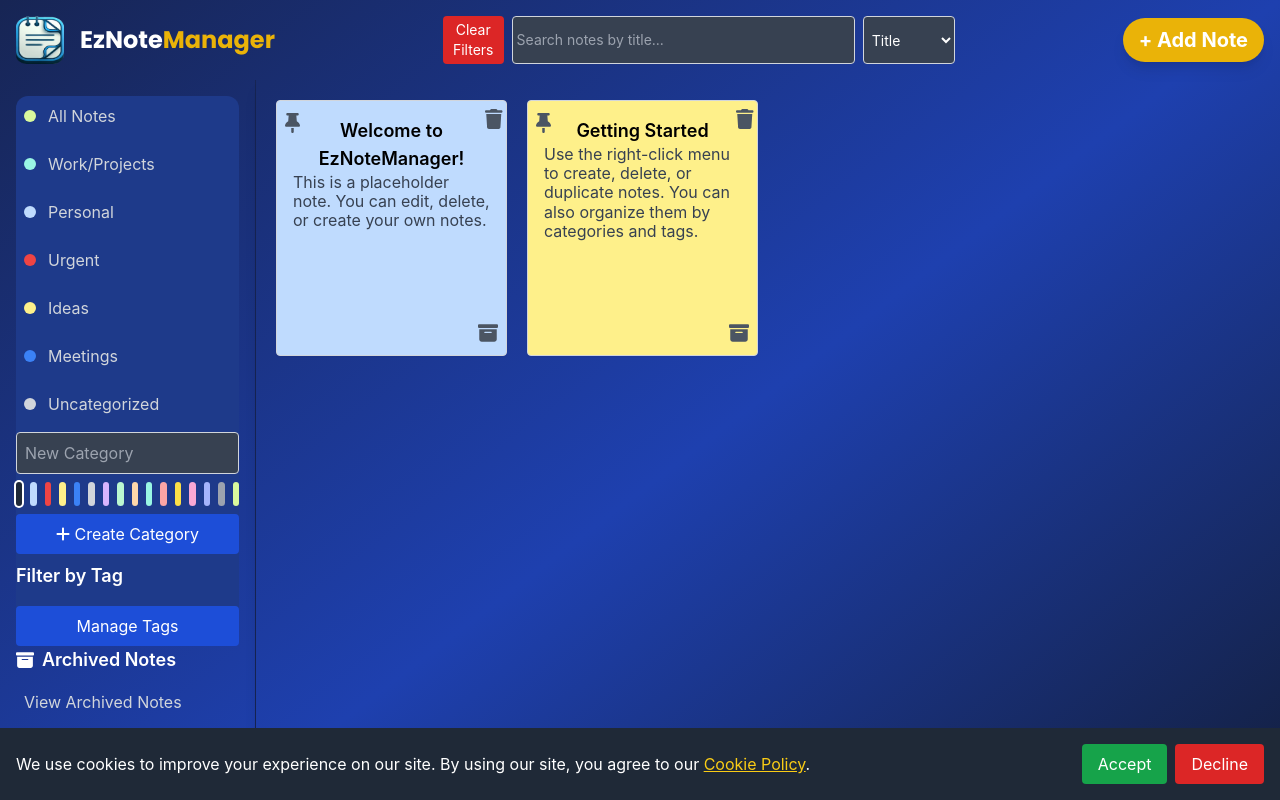
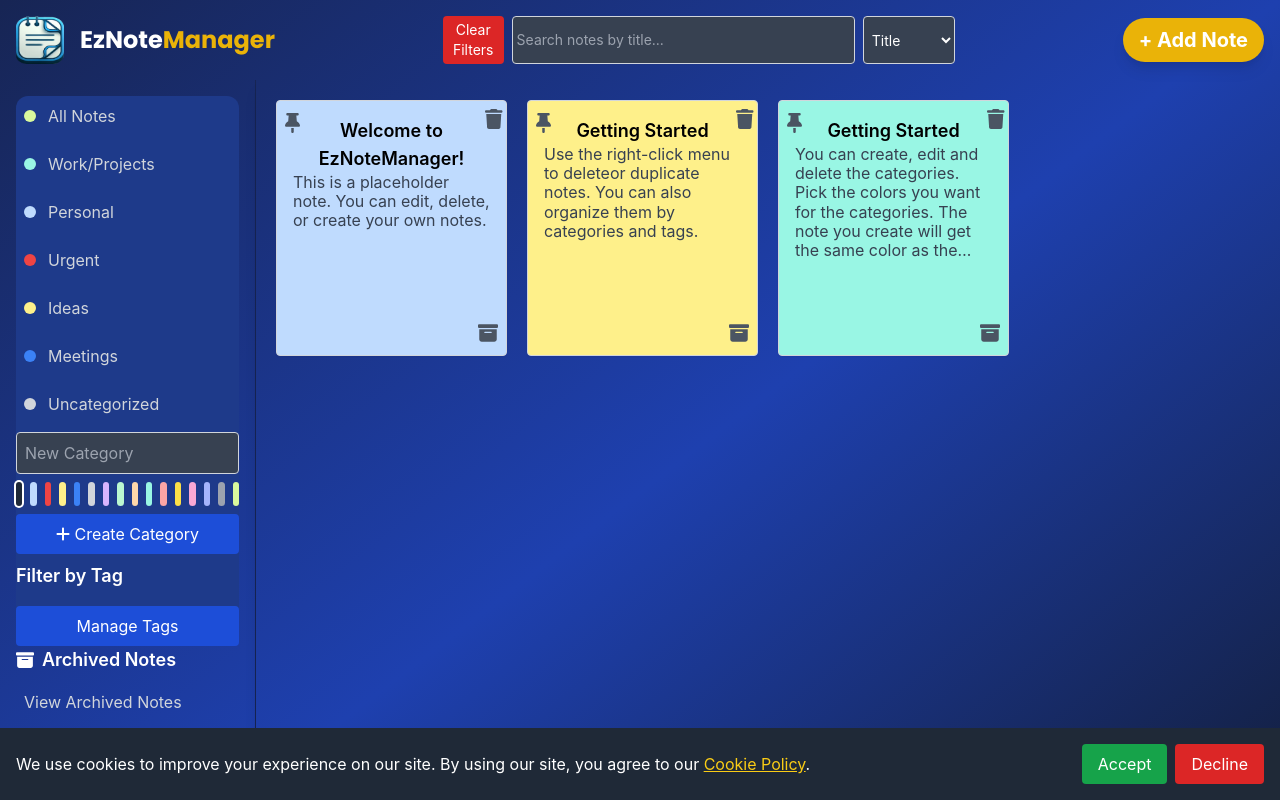
Before and after one commit to patrikkarlsson72/eznotemanager, a React (Create React App) app: page / in a window 1280 px wide. Shown: the top 800 px of the page. Built offline with nearby package versions, Linux system fonts and the light colour scheme.

Commit message:
some minor updates

```diff
--- a/package.json
+++ b/package.json
@@ -5,6 +5,7 @@
   "dependencies": {
     "@ckeditor/ckeditor5-build-classic": "^43.0.0",
     "@ckeditor/ckeditor5-image": "^43.0.0",
+    "@ckeditor/ckeditor5-markdown-gfm": "^43.0.0",
     "@ckeditor/ckeditor5-react": "^9.0.0",
     "@fortawesome/free-brands-svg-icons": "^6.6.0",
     "@fortawesome/free-solid-svg-icons": "^6.6.0",
--- a/src/components/ContentArea.js
+++ b/src/components/ContentArea.js
@@ -23,8 +23,17 @@ const ContentArea = ({ createNoteTrigger, setCreateNoteTrigger, selectedCategory
     {
       id: `note-2`,
       title: 'Getting Started',
-      content: 'Use the right-click menu to create, delete, or duplicate notes. You can also organize them by categories and tags.',
+      content: 'Use the right-click menu to deleteor duplicate notes. You can also organize them by categories and tags.',
       category: 'Ideas',
+      tags: [],
+      isArchived: false,
+      pinned: false,
+    },
+    {
+      id: `note-3`,
+      title: 'Getting Started',
+      content: 'You can create, edit and delete the categories. Pick the colors you want for the categories. The note you create will get the same color as the category they belong to.',
+      category: 'Work/Projects',
       tags: [],
       isArchived: false,
       pinned: false,
--- a/src/components/Note.js
+++ b/src/components/Note.js
@@ -59,6 +59,27 @@ const Note = ({ title, color, content, tags = [], onDelete, onArchive, onPin, is
     const div = document.createElement('div');
     div.innerHTML = content;
 
+    const links = div.querySelectorAll('a');
+    links.forEach((link) => {
+      // Make the link open in a new tab
+      link.setAttribute('target', '_blank');
+      link.setAttribute('rel', 'noopener noreferrer'); // Security measure
+
+      // Automatically add 'http://' if not present
+      if (!link.href.startsWith('http')) {
+        link.href = `http://${link.href}`;
+      }
+
+      // Stop event propagation when a link is clicked
+      link.addEventListener('click', (event) => {
+        event.stopPropagation(); // Prevent the click from propagating to the note container
+        event.preventDefault(); // Prevent the note opening logic entirely
+        window.open(link.href, '_blank'); // Open the link in a new tab manually
+      });
+
+      link.classList.add('text-blue-500', 'underline', 'hover:text-orange-500', 'hover:no-underline');
+    });
+
     const images = div.querySelectorAll('img');
     images.forEach((img) => {
       img.classList.add('w-1/2', 'h-auto', 'max-h-32');
@@ -73,6 +94,12 @@ const Note = ({ title, color, content, tags = [], onDelete, onArchive, onPin, is
     <div
       className={`p-4 rounded shadow-sm border border-gray-300 w-full h-64 relative overflow-hidden ${color} ${isPinned ? 'ring-4 ring-yellow-500' : ''}`}
       onContextMenu={handleRightClick}
+      onClick={(e) => {
+        // Check if a link was clicked; if not, open the note
+        if (e.target.tagName !== 'A') {
+          // Your logic to open the note
+        }
+      }}
     >
       <h3 className="text-lg font-semibold text-center relative" style={{ left: '0rem' }}>{title}</h3>
 
--- a/src/components/NoteEditor.js
+++ b/src/components/NoteEditor.js
@@ -2,20 +2,24 @@ import React, { useState } from 'react';
 import { CKEditor } from '@ckeditor/ckeditor5-react';
 import ClassicEditor from '@ckeditor/ckeditor5-build-classic';
 import './NoteEditor.css';
-import { saveFile } from './indexedDB'; // Importing the saveFile function
 
 const NoteEditor = ({ initialContent, onChange }) => {
   const [content, setContent] = useState(initialContent || '');
 
-  // Custom Upload Adapter for CKEditor to store images locally using IndexedDB
   function CustomUploadAdapterPlugin(editor) {
     editor.plugins.get('FileRepository').createUploadAdapter = (loader) => {
       return {
         upload: () => {
-          return loader.file.then(file => {
-            const fileId = `file-${Date.now()}`;
-            return saveFile(fileId, file).then(() => {
-              return { default: URL.createObjectURL(file) };
+          return loader.file.then((file) => {
+            return new Promise((resolve, reject) => {
+              const reader = new FileReader();
+              reader.onload = () => {
+                resolve({ default: reader.result });
+              };
+              reader.onerror = (error) => {
+                reject(error);
+              };
+              reader.readAsDataURL(file);
             });
           });
         },
@@ -36,9 +40,10 @@ const NoteEditor = ({ initialContent, onChange }) => {
     <CKEditor
       editor={ClassicEditor}
       config={{
-        extraPlugins: [CustomUploadAdapterPlugin], // Load the plugin here
+        extraPlugins: [CustomUploadAdapterPlugin],
         toolbar: [
           'heading', '|',
+          'markdown', '|',
           'bold', 'italic', 'underline', 'strikethrough', 'code', '|',
           'link', 'bulletedList', 'numberedList', 'blockQuote', '|',
           'insertTable', 'imageUpload', 'mediaEmbed', '|',
--- a/src/index.css
+++ b/src/index.css
@@ -24,3 +24,12 @@ code {
   -webkit-line-clamp: 6; /* Limit to 3 lines */
   -webkit-box-orient: vertical;
 }
+
+/* Global link styling */
+a {
+  @apply text-blue-500 underline;
+}
+
+a:hover {
+  @apply text-orange-500 no-underline;
+}
```
Also changed, not shown: src/App.js (line endings or trailing spaces), 1 other file (tests, documents, lock files or other folders).
